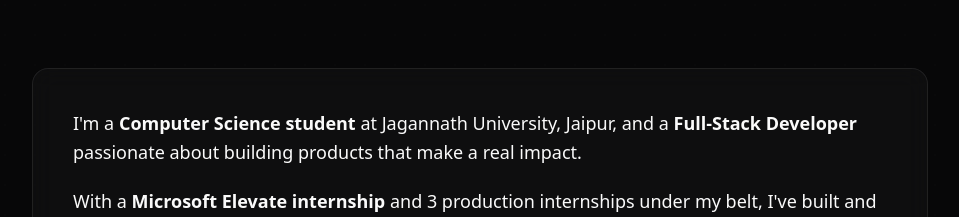
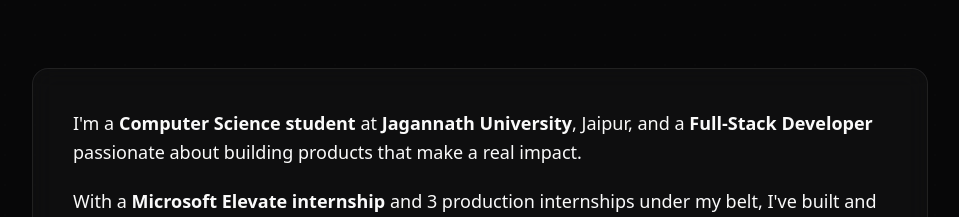
Before and after one commit to theunstopabble/gautam_portfolio, a Next.js app: page / in a window 1280 px wide. Shown: the part 6353-6570 px from the top of the page, without its empty margins (160-1119 px from the left). Built offline with nearby package versions, Linux system fonts and the light colour scheme.

Commit message:
feat(about): hyperlink Jagannath University

```diff
--- a/src/components/home/About.tsx
+++ b/src/components/home/About.tsx
@@ -64,7 +64,16 @@
                 <span className="font-semibold text-foreground">
                   Computer Science student
                 </span>{" "}
-                at Jagannath University, Jaipur, and a{" "}
+                at{" "}
+                <a
+                  href="https://www.jagannathuniversity.org/"
+                  target="_blank"
+                  rel="noopener noreferrer"
+                  className="font-semibold text-primary hover:underline"
+                >
+                  Jagannath University
+                </a>
+                , Jaipur, and a{" "}
                 <span className="font-semibold text-foreground">
                   Full-Stack Developer
                 </span>{" "}
```
